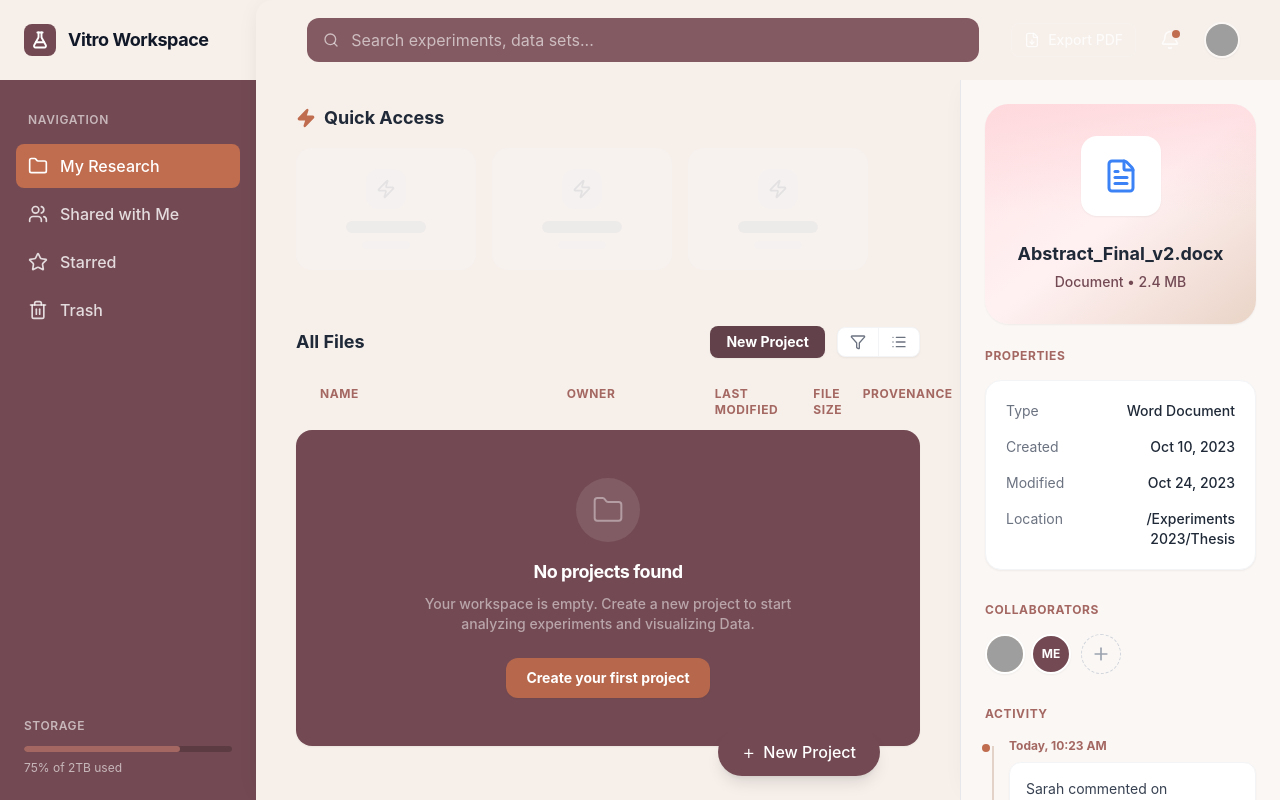
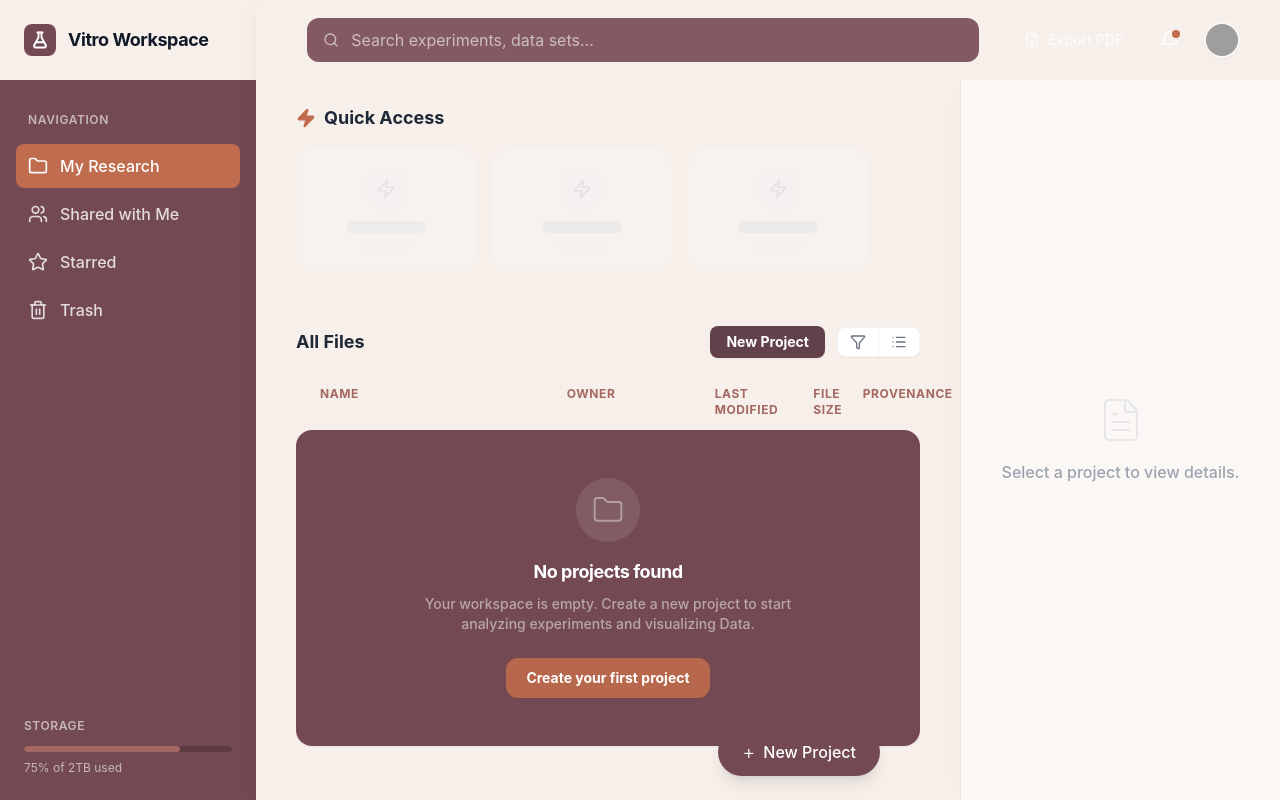
Before and after one commit to Abhishekhash101/VitroApp, a React (Vite) app: page /dashboard in a window 1280 px wide. Built offline with nearby package versions, Linux system fonts and the light colour scheme; grey boxes are pictures that could not be loaded.

Commit message:
feat: Add core dashboard UI components including PropertiesPanel, QuickAccessGallery, DashboardLayout, and FilesTable.

```diff
--- a/src/components/DashboardLayout.jsx
+++ b/src/components/DashboardLayout.jsx
@@ -8,19 +8,7 @@ import NewProjectModal from './NewProjectModal';
 import { FlaskConical } from 'lucide-react';
 
 export default function DashboardLayout() {
-    const [activeFile, setActiveFile] = useState(null);
-
-    // Default selection
-    React.useEffect(() => {
-        setActiveFile({
-            name: 'Abstract_Final_v2.docx',
-            type: 'doc',
-            size: '2.4 MB',
-            created: 'Oct 10, 2023',
-            modified: 'Oct 24, 2023',
-            location: '/Experiments 2023/Thesis',
-        });
-    }, []);
+    const [selectedProject, setSelectedProject] = useState(null);
 
     return (
         <div className="flex h-screen w-full bg-[#F6EFEA] font-sans text-gray-900 overflow-hidden">
@@ -54,13 +42,13 @@ export default function DashboardLayout() {
 
                     {/* Main Content Area */}
                     <div className="flex-1 px-10 py-6 overflow-y-auto">
-                        <QuickAccessGallery />
-                        <FilesTable onSelectFile={setActiveFile} />
+                        <QuickAccessGallery selectedProject={selectedProject} setSelectedProject={setSelectedProject} />
+                        <FilesTable selectedProject={selectedProject} setSelectedProject={setSelectedProject} />
                     </div>
 
                     {/* Properties Panel */}
                     <div className="w-[320px] bg-[#FAF7F5] border-l border-gray-200 shadow-[-4px_0_24px_-10px_rgba(0,0,0,0.05)] overflow-hidden shrink-0 flex flex-col">
-                        <PropertiesPanel file={activeFile} />
+                        <PropertiesPanel project={selectedProject} />
                     </div>
 
                 </div>
--- a/src/components/FilesTable.jsx
+++ b/src/components/FilesTable.jsx
@@ -1,7 +1,6 @@
 import React from 'react';
 import { FileText, FileSpreadsheet, FileIcon, Folder, Code, Filter, List, Trash2, Import } from 'lucide-react';
 import { useAppContext } from '../context/AppContext';
-import { useNavigate } from 'react-router-dom';
 
 const getIcon = (type) => {
     switch (type) {
@@ -14,9 +13,8 @@ const getIcon = (type) => {
     }
 };
 
-export default function FilesTable({ onSelectFile }) {
+export default function FilesTable({ selectedProject, setSelectedProject }) {
     const { projects, deleteProject, setIsNewProjectModalOpen } = useAppContext();
-    const navigate = useNavigate();
     return (
         <div>
             <div className="flex items-center justify-between mb-4">
@@ -71,8 +69,8 @@ export default function FilesTable({ onSelectFile }) {
                         projects.map((file, index) => (
                             <div
                                 key={file.id}
-                                onClick={() => navigate(`/workspace/${file.id}`)}
-                                className={`grid grid-cols-12 gap-4 px-6 py-4 items-center text-sm text-white cursor-pointer transition-colors ${file.selected ? 'bg-black/10' : 'hover:bg-white/5'} ${index !== projects.length - 1 ? 'border-b border-white/10' : ''}`}
+                                onClick={() => setSelectedProject(file)}
+                                className={`grid grid-cols-12 gap-4 px-6 py-4 items-center text-sm text-white cursor-pointer transition-colors ${selectedProject?.id === file.id ? 'bg-black/15 shadow-inner' : 'hover:bg-white/5'} ${index !== projects.length - 1 ? 'border-b border-white/10' : ''}`}
                             >
                                 <div className="col-span-5 flex items-center gap-3 font-medium">
                                     {getIcon(file.type)}
--- a/src/components/PropertiesPanel.jsx
+++ b/src/components/PropertiesPanel.jsx
@@ -1,11 +1,16 @@
 import React from 'react';
 import { FileText, Plus, MessageSquare } from 'lucide-react';
 
-export default function PropertiesPanel({ file }) {
-    if (!file) {
+import { useNavigate } from 'react-router-dom';
+
+export default function PropertiesPanel({ project }) {
+    const navigate = useNavigate();
+
+    if (!project) {
         return (
-            <div className="p-8 flex items-center justify-center h-full text-gray-400">
-                Select a file to view properties
+            <div className="p-8 flex flex-col items-center justify-center h-full text-center text-gray-400">
+                <FileText size={48} className="text-gray-200 mb-4" strokeWidth={1} />
+                <p className="font-medium">Select a project to view details.</p>
             </div>
         );
     }
@@ -23,9 +28,19 @@ export default function PropertiesPanel({ file }) {
                         <FileText size={36} className="text-blue-500" />
                     </div>
 
-                    <a href="/workspace" className="font-bold text-[#1F2937] text-lg mb-1 relative z-10 hover:underline hover:text-blue-600 transition-colors cursor-pointer">{file.name}</a>
-                    <p className="text-sm text-[#734A54] font-medium relative z-10">Document • {file.size}</p>
+                    <h3 className="font-bold text-[#1F2937] text-lg mb-1 relative z-10 text-center truncate w-full">{project.name}</h3>
+                    <p className="text-sm text-[#734A54] font-medium relative z-10">Document • {project.size}</p>
                 </div>
+            </div>
+
+            {/* Action Button */}
+            <div className="px-6 pb-4">
+                <button
+                    onClick={() => navigate(`/workspace/${project.id}`)}
+                    className="w-full bg-[#B7684C] hover:bg-[#A45C49] text-white py-3 rounded-xl font-bold text-sm shadow-sm transition-colors focus:outline-none focus:ring-2 focus:ring-[#B7684C] flex justify-center items-center gap-2"
+                >
+                    Open in Editor
+                </button>
             </div>
 
             <div className="px-6 py-4 flex-1 overflow-y-auto">
@@ -37,20 +52,22 @@ export default function PropertiesPanel({ file }) {
                     <div className="bg-white rounded-2xl border border-gray-100 p-5 space-y-4 shadow-sm">
                         <div className="flex justify-between items-start">
                             <span className="text-sm text-gray-500 w-1/3">Type</span>
-                            <span className="text-sm text-gray-800 font-medium text-right w-2/3">Word Document</span>
+                            <span className="text-sm text-gray-800 font-medium text-right w-2/3">Vitro Document</span>
                         </div>
                         <div className="flex justify-between items-start">
                             <span className="text-sm text-gray-500 w-1/3">Created</span>
-                            <span className="text-sm text-gray-800 font-medium text-right w-2/3">{file.created || 'Oct 10, 2023'}</span>
+                            <span className="text-sm text-gray-800 font-medium text-right w-2/3">{project.date}</span>
                         </div>
                         <div className="flex justify-between items-start">
-                            <span className="text-sm text-gray-500 w-1/3">Modified</span>
-                            <span className="text-sm text-gray-800 font-medium text-right w-2/3">{file.modified || 'Oct 24, 2023'}</span>
+                            <span className="text-sm text-gray-500 w-1/3">Owner</span>
+                            <span className="text-sm text-gray-800 font-medium text-right w-2/3">{project.owner}</span>
                         </div>
-                        <div className="flex justify-between items-start">
-                            <span className="text-sm text-gray-500 w-1/3">Location</span>
-                            <span className="text-sm text-gray-800 font-medium text-right w-2/3 text-wrap break-words">{file.location || '/Experiments 2023/Thesis'}</span>
-                        </div>
+                        {project.location && (
+                            <div className="flex justify-between items-start">
+                                <span className="text-sm text-gray-500 w-1/3">Location</span>
+                                <span className="text-sm text-gray-800 font-medium text-right w-2/3 text-wrap break-words">{project.location}</span>
+                            </div>
+                        )}
                     </div>
                 </div>
 
--- a/src/components/QuickAccessGallery.jsx
+++ b/src/components/QuickAccessGallery.jsx
@@ -1,11 +1,9 @@
 import React from 'react';
 import { FileText, Grid, Sigma, Image as ImageIcon, MoreVertical, ShieldCheck, Zap } from 'lucide-react';
 import { useAppContext } from '../context/AppContext';
-import { useNavigate } from 'react-router-dom';
 
-export default function QuickAccessGallery() {
+export default function QuickAccessGallery({ selectedProject, setSelectedProject }) {
     const { projects } = useAppContext();
-    const navigate = useNavigate();
     return (
         <div className="mb-10">
             <div className="flex items-center gap-2 mb-4 text-gray-800">
@@ -33,8 +31,8 @@ export default function QuickAccessGallery() {
                         return (
                             <div
                                 key={project.id}
-                                onClick={() => navigate(`/workspace/${project.id}`)}
-                                className="min-w-[180px] bg-white rounded-2xl p-5 shadow-sm hover:shadow-md transition-shadow border border-gray-100 flex flex-col justify-between group cursor-pointer"
+                                onClick={() => setSelectedProject(project)}
+                                className={`min-w-[180px] bg-white rounded-2xl p-5 shadow-sm hover:shadow-md transition-all flex flex-col justify-between group cursor-pointer ${selectedProject?.id === project.id ? 'ring-2 ring-orange-300 border-orange-200' : 'border border-gray-100'}`}
                             >
                                 <div className="flex justify-between items-start mb-4">
                                     <div className={`p-2.5 rounded-xl bg-orange-100 text-orange-500`}>
```
